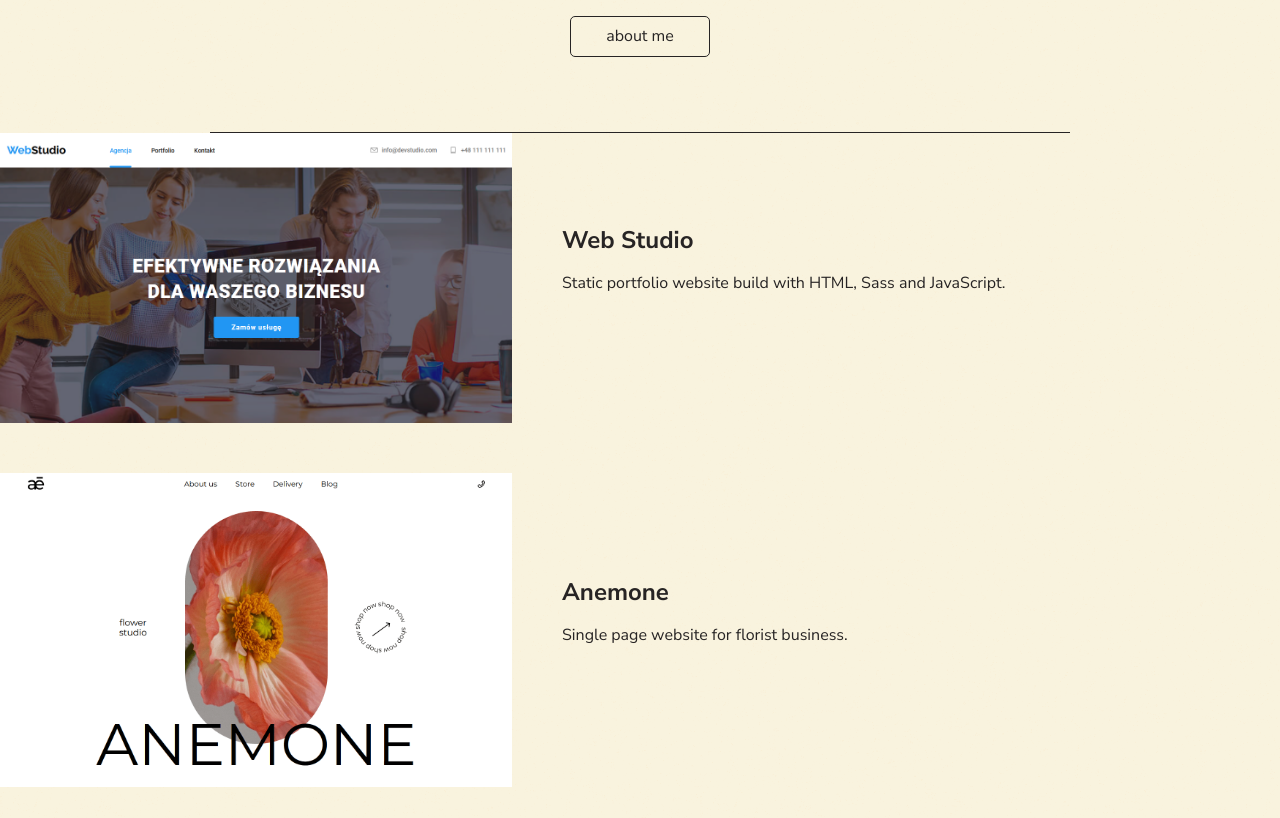
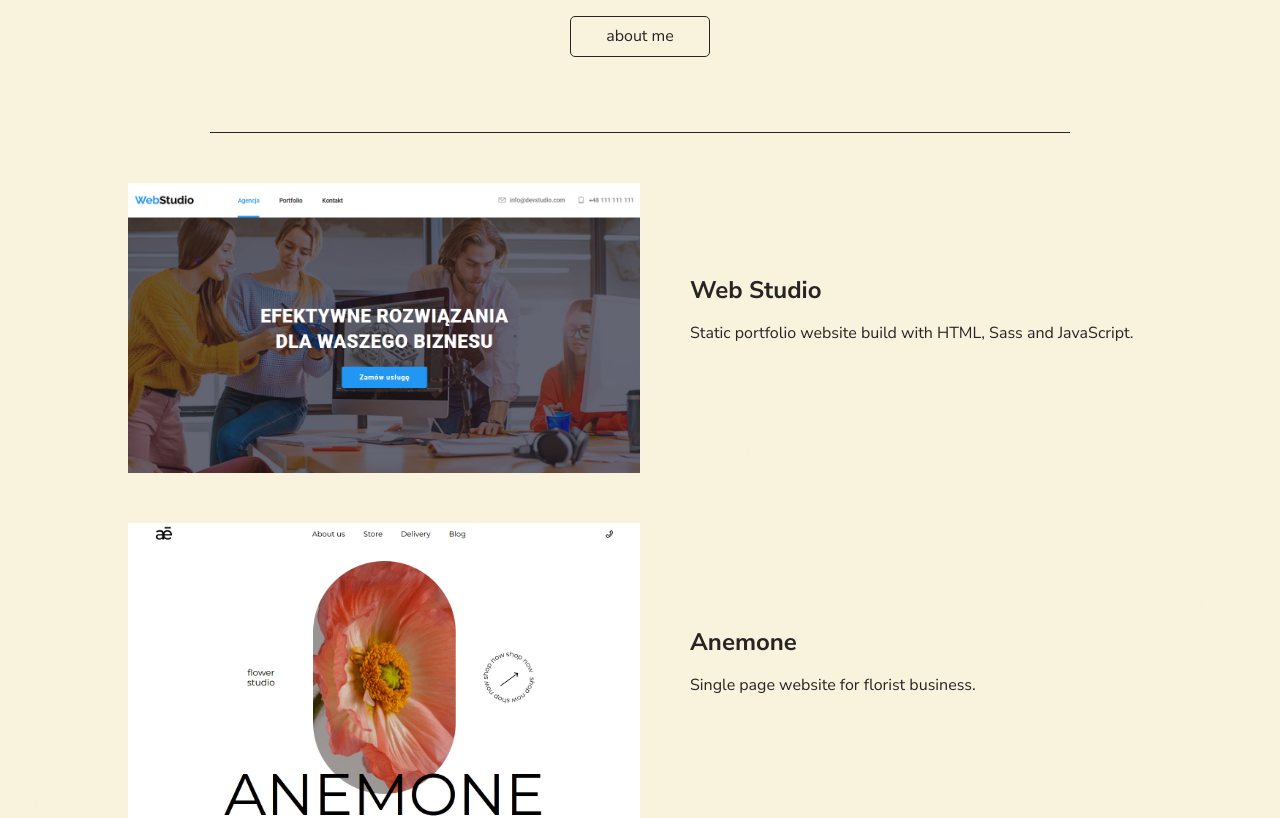
Before and after one commit to dag-szad/Portfolio, a React (Vite) app: page / in a window 1280 px wide. Shown: the part 460-1278 px from the top of the page. Built offline with nearby package versions, Linux system fonts and the light colour scheme.

Commit message:
feat: change projects styles

```diff
--- a/src/components/molecules/RecentProjects.jsx
+++ b/src/components/molecules/RecentProjects.jsx
@@ -1,10 +1,11 @@
+import { Link } from 'react-router-dom';
+import data from '../../data/pages.json';
+
 import styled from 'styled-components';
 import { ProjectCard } from '../atoms/ProjectCard';
-
-import data from '../../data/pages.json';
+import { MainButton } from '../../styles/Button.styled';
 
 const RecentProjects = (theme) => {
-
   return (
     <LocalContainer>
       {data.projects.slice(0, 3).map((project, index) => (
@@ -18,6 +19,9 @@ const RecentProjects = (theme) => {
           screenshot={project.screenshots[0]}
         />
       ))}
+      <MainButton theme={theme}>
+        <Link to="/portfolio">portfolio</Link>
+      </MainButton>
     </LocalContainer>
   );
 };
@@ -25,8 +29,10 @@ const RecentProjects = (theme) => {
 const LocalContainer = styled.div`
   display: flex;
   flex-direction: column;
-  justify-content: center;
+  align-items: center;
   gap: 50px;
-`
+
+  margin: 50px auto;
+`;
 
 export { RecentProjects };
```
